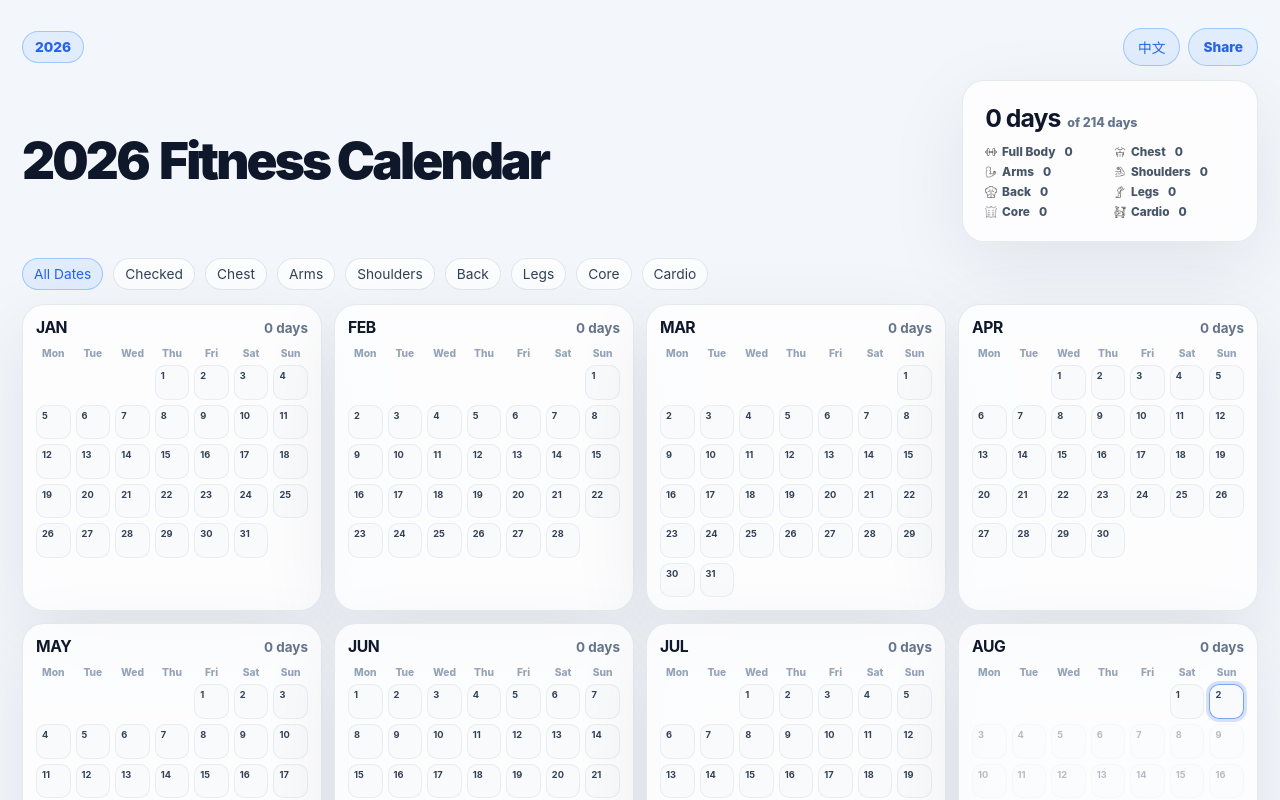
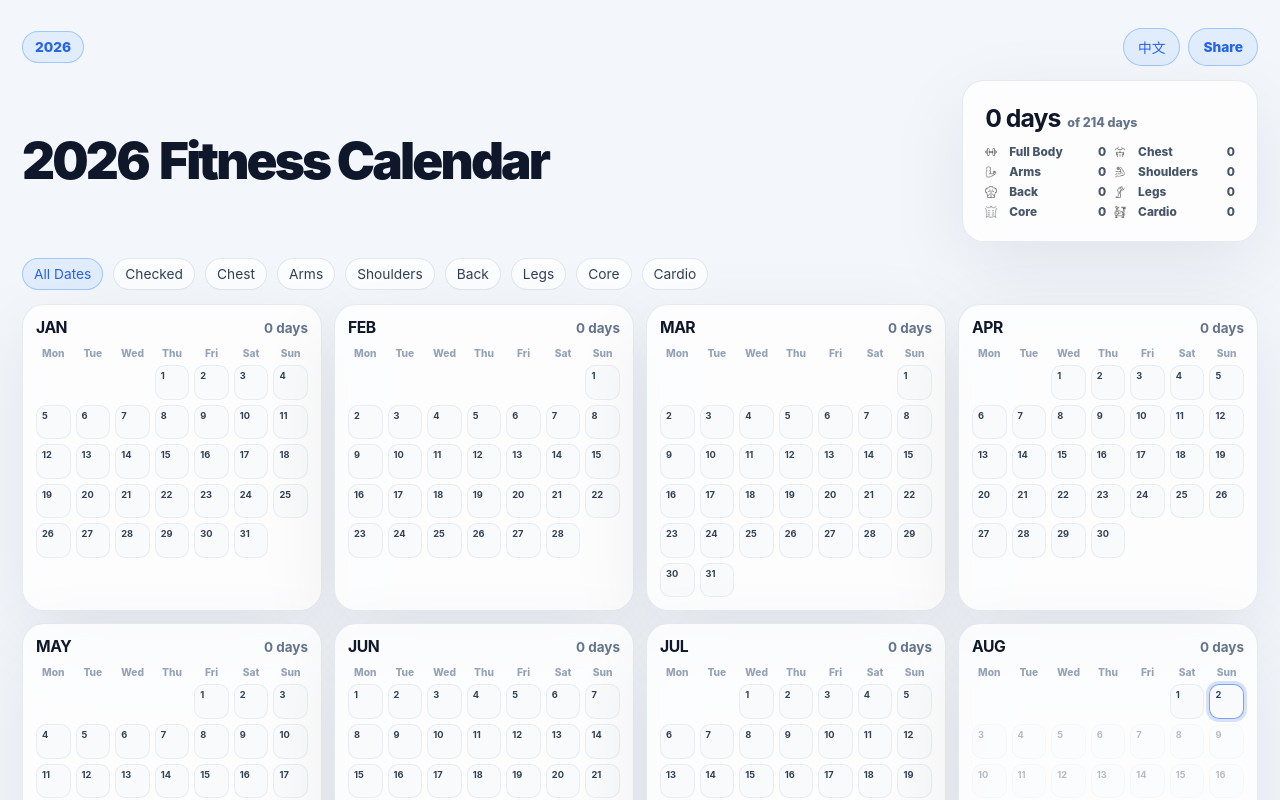
Before and after one commit to gentleming/fitness-year-calendar, a Next.js app: page / in a window 1280 px wide. Shown: the top 800 px of the page. Built offline with nearby package versions, Linux system fonts and the light colour scheme.

Commit message:
Align workout stats counts

```diff
--- a/app/globals.css
+++ b/app/globals.css
@@ -226,8 +226,9 @@ h1 {
 }
 
 .stat-breakdown .stat-item {
-  display: inline-flex;
-  gap: 5px;
+  display: grid;
+  grid-template-columns: 16px minmax(72px, 1fr) max-content;
+  column-gap: 8px;
   align-items: center;
   min-width: 0;
   color: #475569;
@@ -239,12 +240,14 @@ h1 {
 .stat-breakdown .stat-name {
   color: inherit;
   font: inherit;
+  overflow: hidden;
+  text-overflow: ellipsis;
 }
 
 .stat-breakdown .stat-count {
-  margin-left: 4px;
   color: inherit;
   font: inherit;
+  justify-self: start;
 }
 
 .muscle-icon {
```
